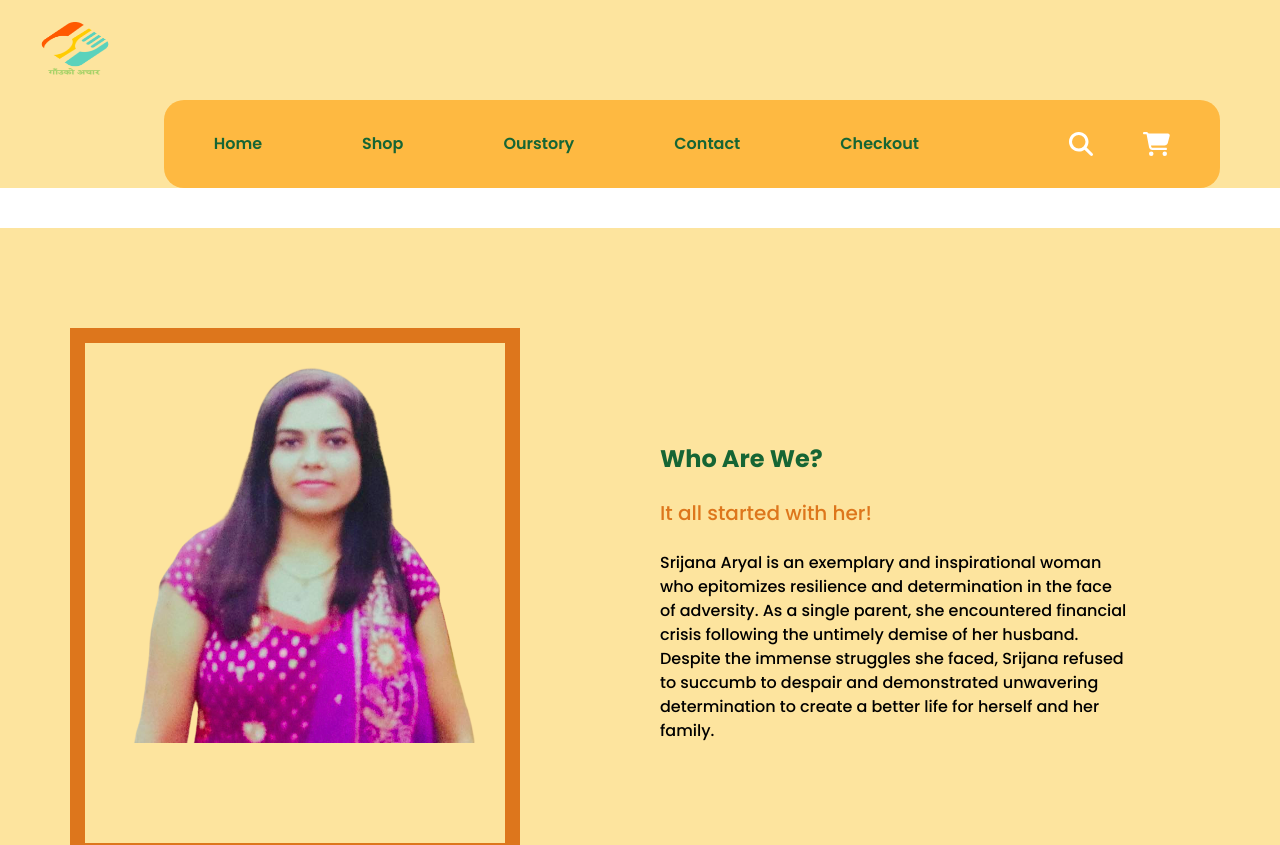
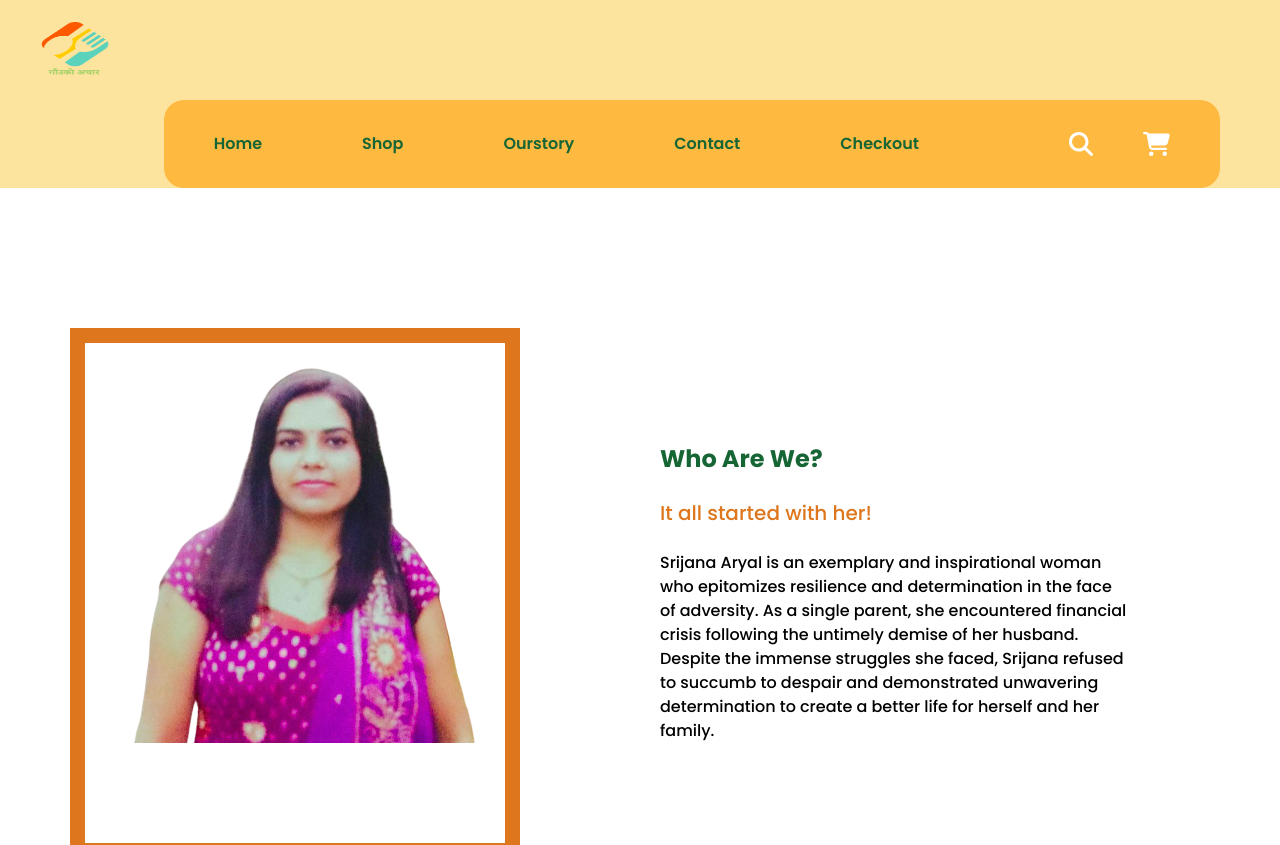
Before and after one commit to anishmendes/Pickle-Ecommerce-Project, a React (Vite) app: page /Ourstory in a window 1280 px wide. Shown: the top 845 px of the page. Built offline with nearby package versions, Linux system fonts and the light colour scheme; a web font is replaced by a local one.

Commit message:
color adjustment

```diff
--- a/src/Components/Pages/Ourstory.jsx
+++ b/src/Components/Pages/Ourstory.jsx
@@ -13,7 +13,7 @@ const Ourstory = () => {
 
 
     <>
-       <div className='flex flex-row justify-around items-center mb-[40px] mt-[40px] bg-navbar text-black'>
+       <div className='flex flex-row justify-around items-center mb-[40px] mt-[40px]  text-black '>
 
 <div className='flex border-[30%] items-start pl-[20px] mt-[100px] pb-[100px] border border-[15px] border-hard '>
   <img src="./src/assets/srijana.png" alt="person" className='h-[400px] w-[400px]'/>
@@ -32,7 +32,7 @@ const Ourstory = () => {
 
 
 
-    <div className='mt-[50px] flex items-center bg-navbar1 pt-[50px] pb-[50px]'>
+    <div className='mt-[50px] flex items-center bg-customGray pt-[50px] pb-[50px]'>
 
 
 
```
